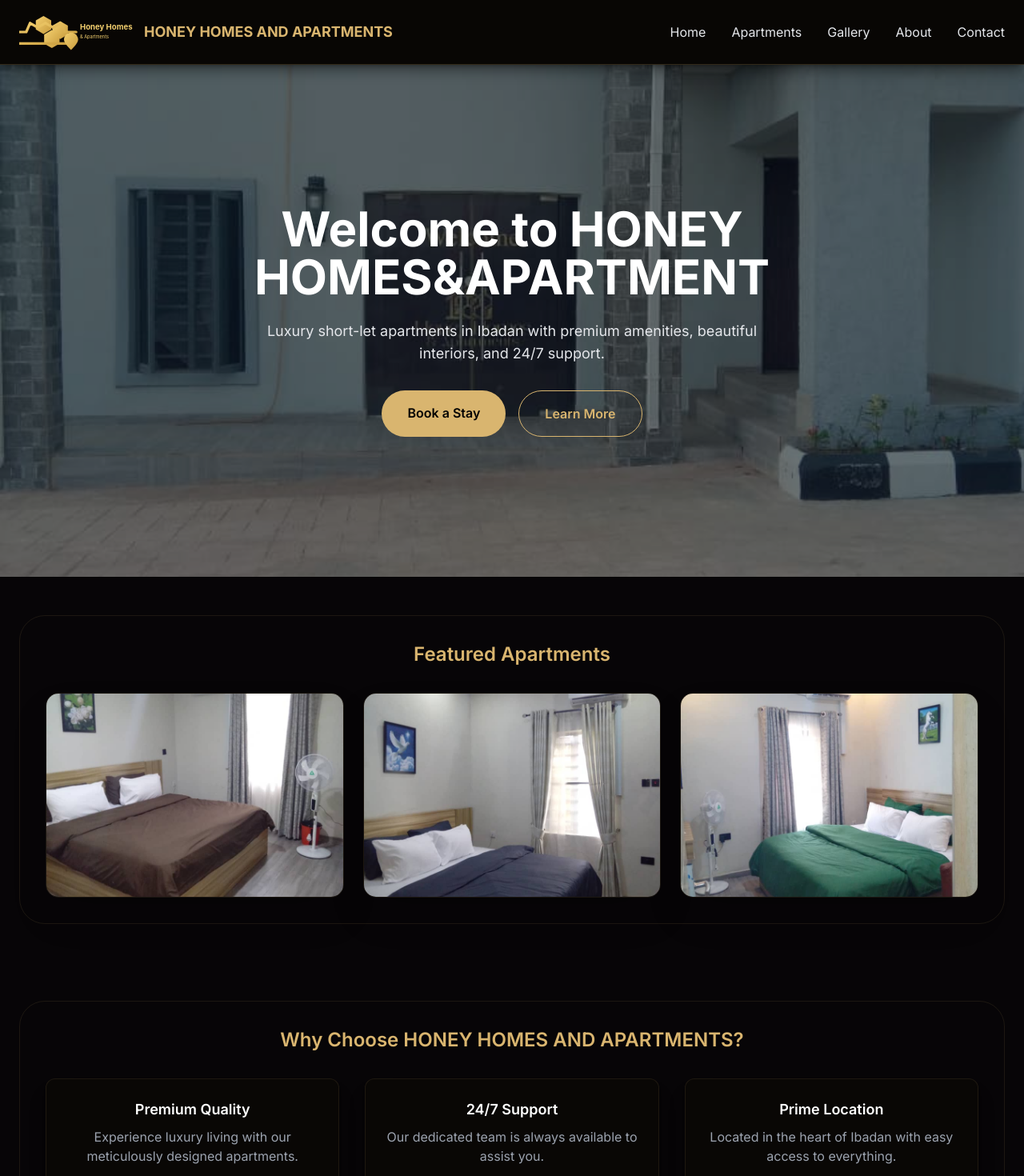
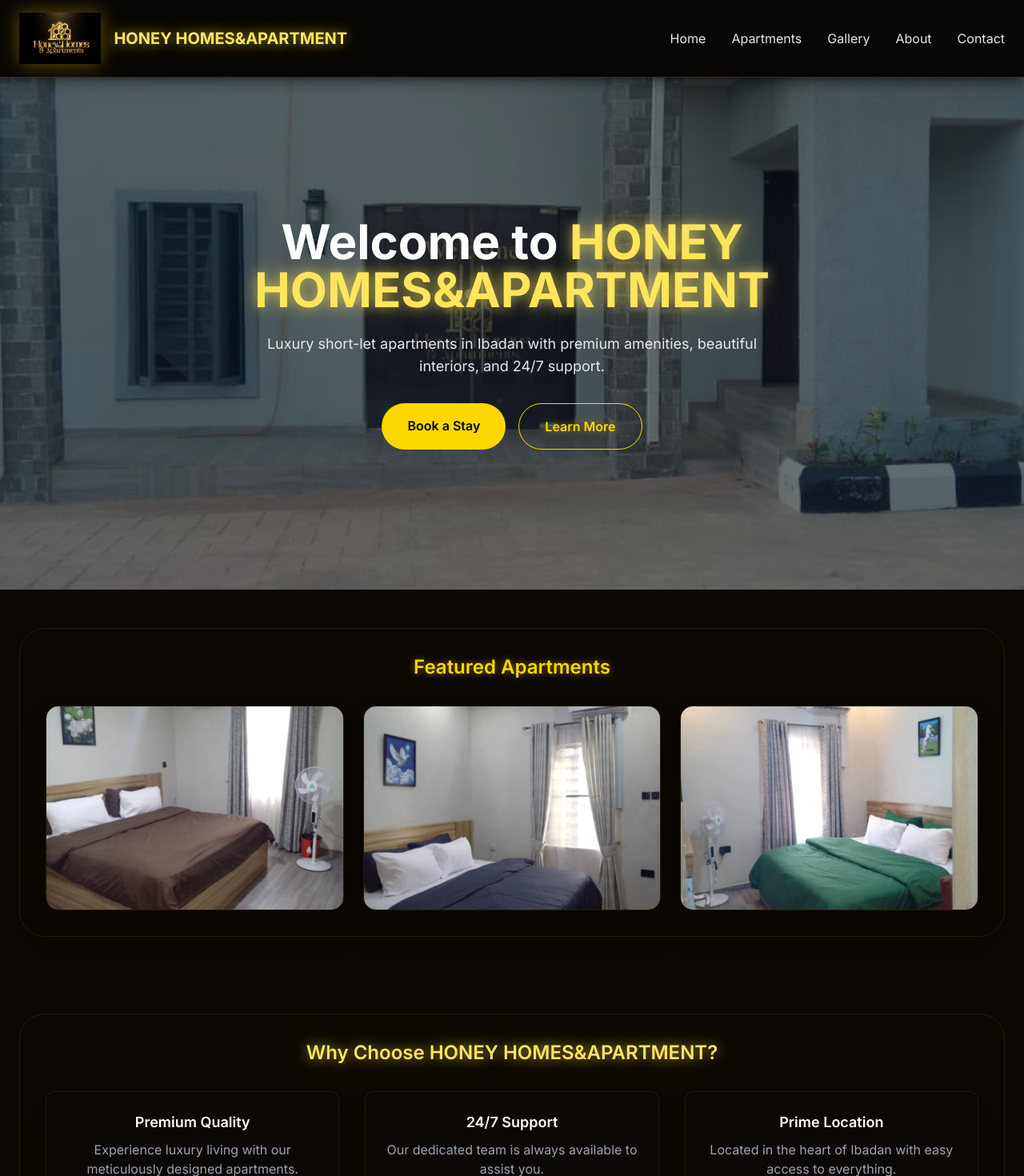
Before and after one commit to Mercyweb-me/Honey-homes, a React (Vite) app: page / in a window 1280 px wide. Shown: the top 1470 px of the page at 80% size. Built offline with nearby package versions, Linux system fonts and the light colour scheme.

Commit message:
chnge color

```diff
--- a/src/components/Navbar.jsx
+++ b/src/components/Navbar.jsx
@@ -1,6 +1,6 @@
 import { useState } from "react";
 import { Link } from "react-router-dom";
-import logo from "../assets/logo.svg";
+import logo from "../assets/logo apart.jpeg";
 
 function Navbar() {
   const [open, setOpen] = useState(false);
@@ -10,9 +10,9 @@
       <div className="flex justify-between items-center px-6 py-4">
 
         {/* Logo */}
-        <Link to="/" className="flex items-center gap-3">
-          <img src={logo} alt="HONEY HOMES AND APARTMENTS logo" className="h-12 w-auto object-contain" />
-          <span className="font-bold text-lg text-gold">HONEY HOMES AND APARTMENTS</span>
+        <Link to="/" className="flex items-center gap-4">
+          <img src={logo} alt="HONEY HOMES&APARTMENT logo" className="h-16 w-auto object-contain drop-shadow-lg glow-gold" />
+          <span className="font-bold text-xl text-gold-shine">HONEY HOMES&APARTMENT</span>
         </Link>
 
         {/* Hamburger */}
--- a/src/index.css
+++ b/src/index.css
@@ -16,7 +16,7 @@
 }
 
 ::selection {
-  background: rgba(217, 181, 111, 0.3);
+  background: rgba(255, 215, 0, 0.3);
 }
 
 button,
@@ -27,9 +27,17 @@
 
 @layer utilities {
   .text-gold {
-    color: #d9b56f;
+    color: #FFD700;
+    text-shadow: 0 0 10px rgba(255, 215, 0, 0.5);
   }
   .bg-gold-soft {
-    background-color: rgba(217, 181, 111, 0.14);
+    background-color: rgba(255, 215, 0, 0.14);
+  }
+  .glow-gold {
+    box-shadow: 0 0 20px rgba(255, 215, 0, 0.3), 0 0 40px rgba(255, 215, 0, 0.1);
+  }
+  .text-gold-shine {
+    color: #FFE55C;
+    text-shadow: 0 0 15px rgba(255, 229, 92, 0.6), 0 0 30px rgba(255, 229, 92, 0.3);
   }
 }
--- a/src/pages/Home.jsx
+++ b/src/pages/Home.jsx
@@ -26,7 +26,7 @@
             transition={{ duration: 1, delay: 0.4 }}
           >
             <h1 className="text-white text-4xl md:text-6xl font-bold leading-tight mb-6">
-              Welcome to HONEY HOMES&APARTMENT
+              Welcome to <span className="text-gold-shine">HONEY HOMES&APARTMENT</span>
             </h1>
             <p className="text-gray-200 text-base md:text-lg max-w-2xl mx-auto mb-8">
               Luxury short-let apartments in Ibadan with premium amenities, beautiful interiors, and 24/7 support.
@@ -105,8 +105,8 @@
           transition={{ duration: 0.8 }}
           viewport={{ once: true }}
         >
-          <h2 className="text-2xl font-semibold mb-8 text-center text-gold">
-            Why Choose HONEY HOMES AND APARTMENTS?
+          <h2 className="text-2xl font-semibold mb-8 text-center text-gold-shine">
+            Why Choose HONEY HOMES&APARTMENT?
           </h2>
 
           <div className="grid md:grid-cols-3 gap-8">
@@ -155,7 +155,7 @@
           transition={{ duration: 0.8 }}
           viewport={{ once: true }}
         >
-          <h2 className="text-2xl font-semibold mb-8 text-center text-gold">
+          <h2 className="text-2xl font-semibold mb-8 text-center text-gold-shine">
             What Our Guests Say
           </h2>
 
--- a/tailwind.config.js
+++ b/tailwind.config.js
@@ -7,15 +7,20 @@
         sans: ['Inter', 'ui-sans-serif', 'system-ui', 'sans-serif'],
       },
       colors: {
-        gold: '#d9b56f',
-        ink: '#070507',
+        gold: '#FFD700', // Bright honey gold
+        'gold-shine': '#FFE55C', // Shining honey gold
+        'gold-dark': '#D4AF37', // Antique gold
+        'gold-glow': '#FFF8DC', // Light honey glow
+        ink: '#0B0803', // Very dark from logo
+        'ink-light': '#1a1a1a', // Slightly lighter dark
         smoke: '#c9c6c1',
       },
       boxShadow: {
-        gold: '0 30px 80px rgba(217,181,111,0.18)',
+        gold: '0 30px 80px rgba(255,215,0,0.25)',
+        'gold-glow': '0 0 30px rgba(255,215,0,0.4), 0 0 60px rgba(255,215,0,0.2)',
       },
       backgroundImage: {
-        'hero-glow': 'radial-gradient(circle at top, rgba(217,181,111,0.2), transparent 40%)',
+        'hero-glow': 'radial-gradient(circle at top, rgba(255,215,0,0.25), transparent 40%)',
       },
     },
   },
```
Also changed, not shown: src/assets/logo apart.jpeg (added), src/assets/logo.svg (deleted).
